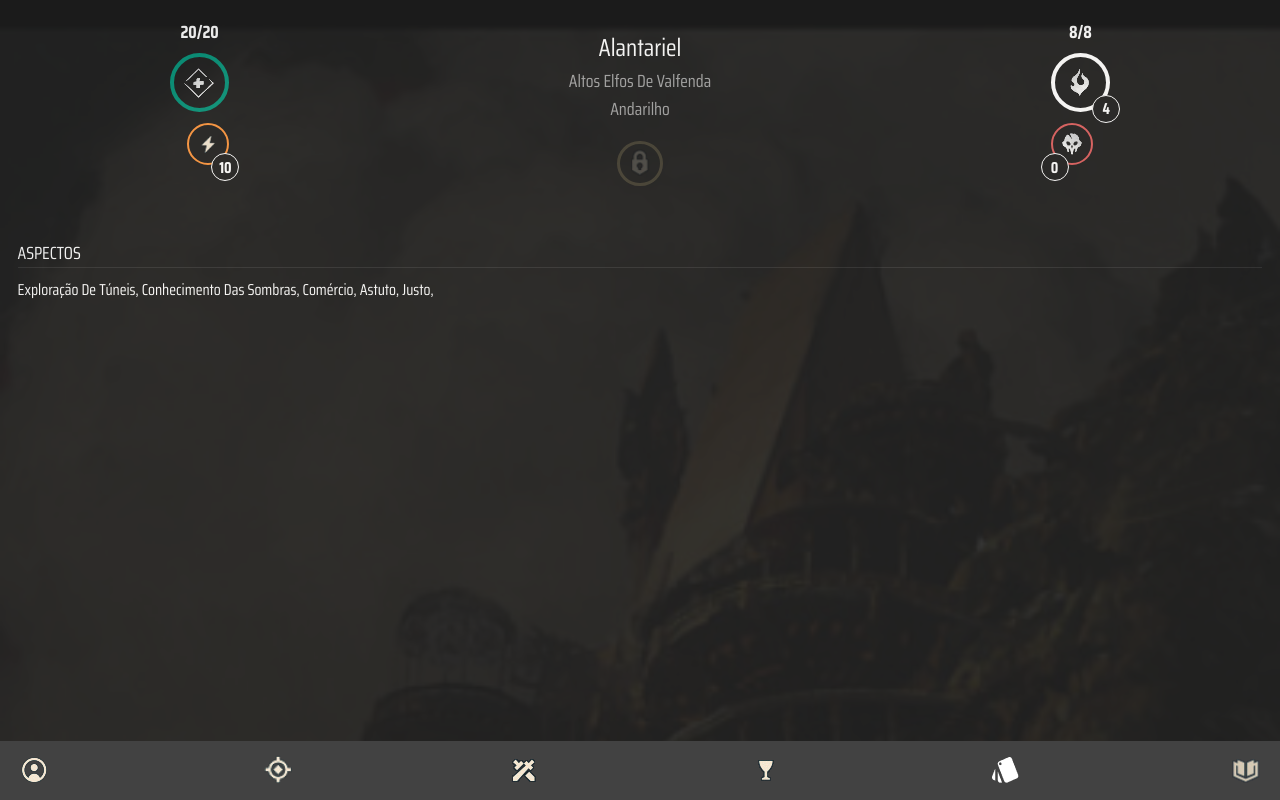
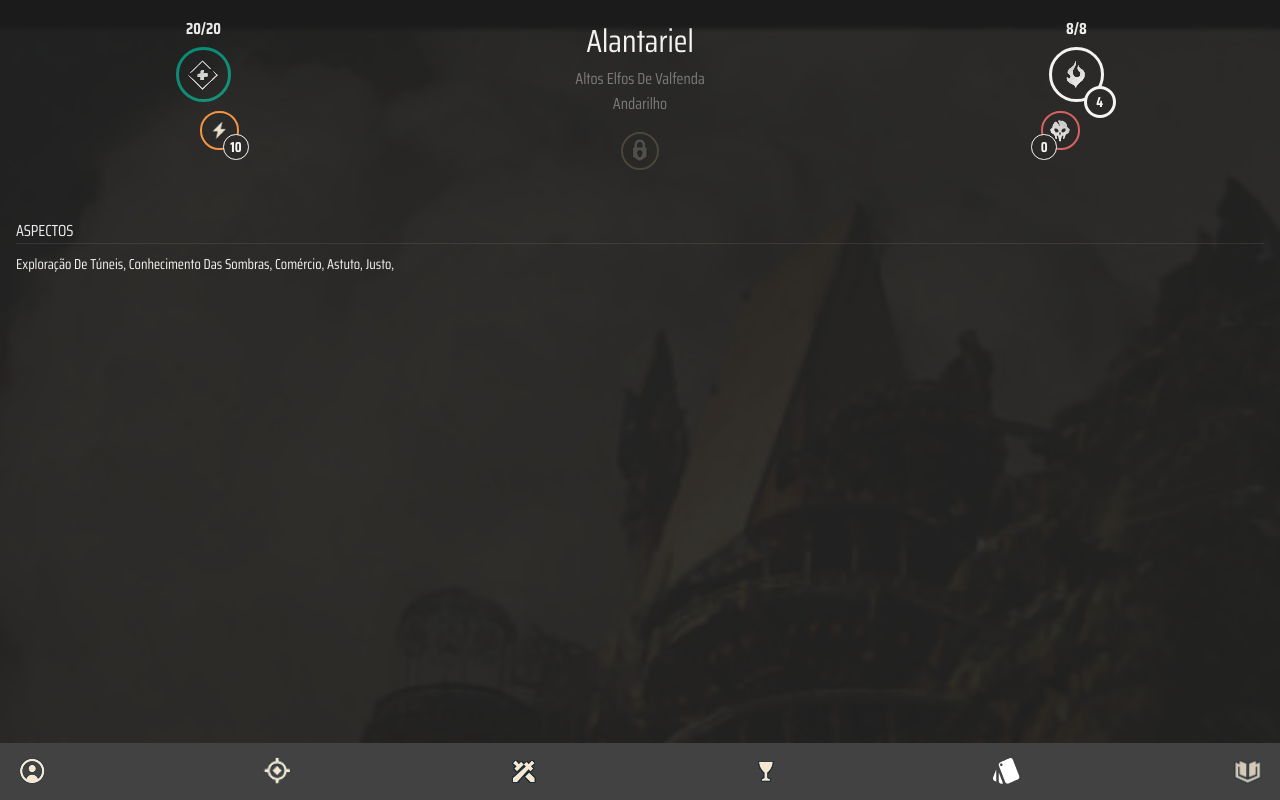
Before and after one commit to antonioeduardofernandes/onering, a Vue app: page / in a window 1280 px wide. Built offline with nearby package versions, Linux system fonts and the light colour scheme; the HTML template or start-up script is replaced by a standard one.

Commit message:
app header redesigned

```diff
--- a/src/App.vue
+++ b/src/App.vue
@@ -64,7 +64,7 @@ html,
   padding: 0;
   box-sizing: border-box;
   user-select: none;
-  font-size: 2.2vh;
+  font-size: 2vh;
 }
 
 body {
--- a/src/components/interface/AppHeader.vue
+++ b/src/components/interface/AppHeader.vue
@@ -86,11 +86,11 @@ export default {
   flex-flow: column;
   align-items: center;
   text-transform: capitalize;
-  margin-top: 0.6rem;
+  /* margin-top: 0.6rem; */
 }
 
 .lock {
-  --size: 2.6rem;
+  --size: 2.4rem;
   margin-top: 1rem;
   width: var(--size);
   height: var(--size);
@@ -122,11 +122,11 @@ export default {
 }
 
 .title {
-  font-size: 1.4rem;
+  font-size: 2rem;
 }
 
 .subtitle {
-  opacity: 0.6;
+  opacity: 0.4;
 }
 
 .info {
@@ -158,7 +158,6 @@ export default {
 
 .fatigue,
 .shadow {
-  align-self: flex-end;
   position: relative;
 }
 
@@ -177,6 +176,7 @@ export default {
 .fatigue_score,
 .shadow_score,
 .fellowship_score {
+  position: absolute;
   --size: 1.6rem;
   width: var(--size);
   height: var(--size);
@@ -187,10 +187,41 @@ export default {
   background-color: var(--bg);
   border: 0.1rem solid var(--white);
   font-size: 0.9rem;
-  position: absolute;
+}
+
+.fellowship_score {
+  --size: 2rem;
+  width: var(--size);
+  height: var(--size);
+  border: 0.2rem solid var(--white);
+  right: -4px;
+  bottom: -1rem;
+}
+
+.fatigue_icon {
+  margin-left: 2rem;
+}
+
+.fatigue_score {
   right: -10px;
-  bottom: -16px;
+  bottom: -10px;
 }
+
+.shadow {
+  align-self: flex-start;
+}
+
+.shadow_icon {
+  border-color: var(--red);
+  margin-right: 2rem;
+}
+
+.shadow_score {
+  left: -10px;
+  bottom: -10px;
+}
+
+
 
 .hope {
   position: relative;
@@ -200,19 +231,4 @@ export default {
   border-color: var(--white);
 }
 
-.fellowship_score {
-  bottom: -0.6rem;
-}
-
-.shadow {
-  align-self: flex-start;
-}
-
-.shadow_icon {
-  border-color: var(--red);
-}
-
-.shadow_score {
-  left: -10px;
-}
 </style>
```
Also changed, not shown: src/assets/shadow.png.
